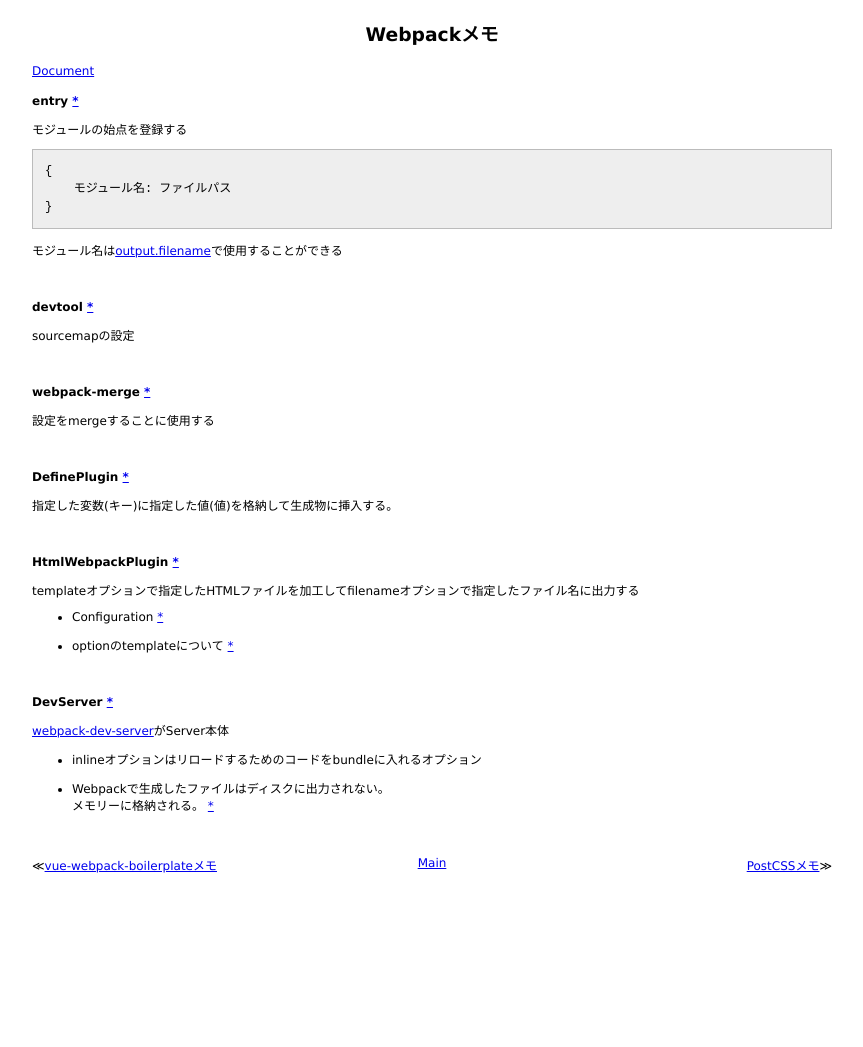
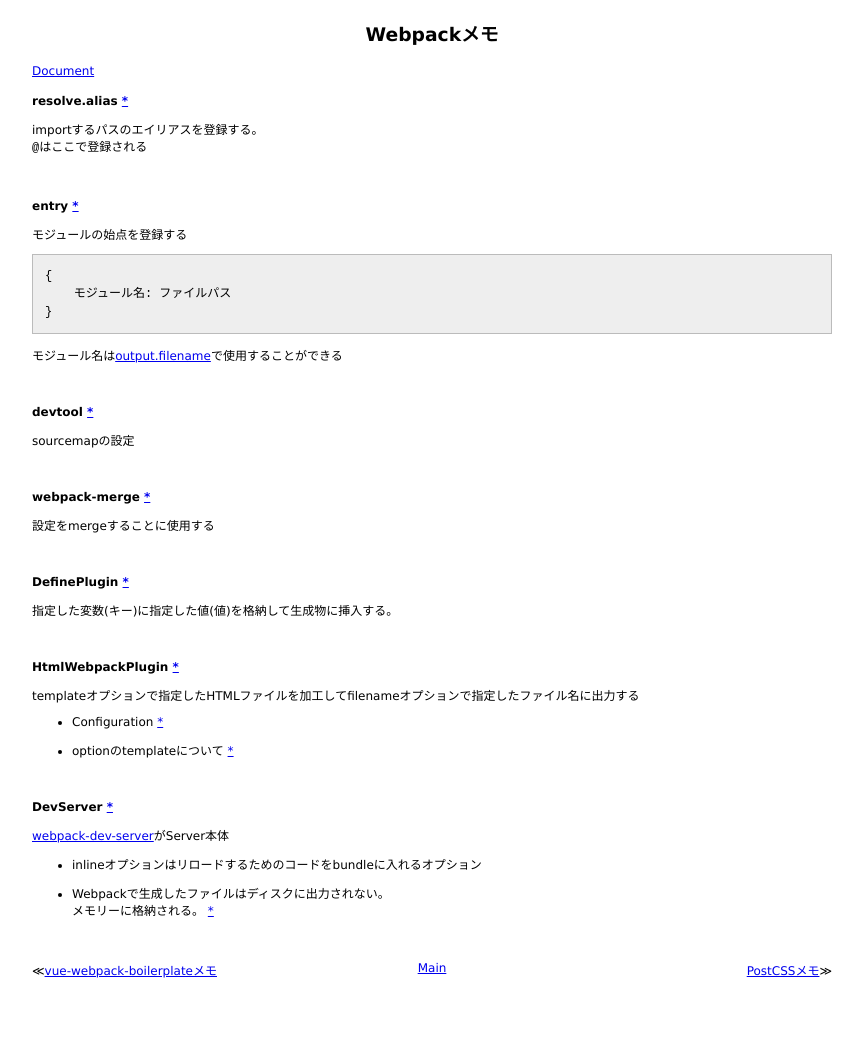
Before and after one commit to 38elements/38elements.github.com, a Jekyll site: the page built from _posts/2017-12-01-webpack.md, in a window 1280 px wide. Shown: the whole page, without its empty margins (208-1071 px from the left). Built offline with Jekyll 4.4.1, drawn with Linux system fonts in a browser that asks for light colours; before the commit the page ends 942 px from its top, so only the background shows below that.

Commit message:
Update 2017-12-01-webpack.md

```diff
--- a/_posts/2017-12-01-webpack.md
+++ b/_posts/2017-12-01-webpack.md
@@ -3,6 +3,13 @@ layout: posts
 title: Webpackメモ
 ---
 [Document](https://webpack.js.org/concepts/)
+
+#### resolve.alias [\*](https://webpack.js.org/configuration/resolve/#resolve-alias)
+
+importするパスのエイリアスを登録する。
+`@`はここで登録される
+
+<br>
 
 #### entry [\*](https://webpack.js.org/configuration/entry-context/#entry)
 
```
